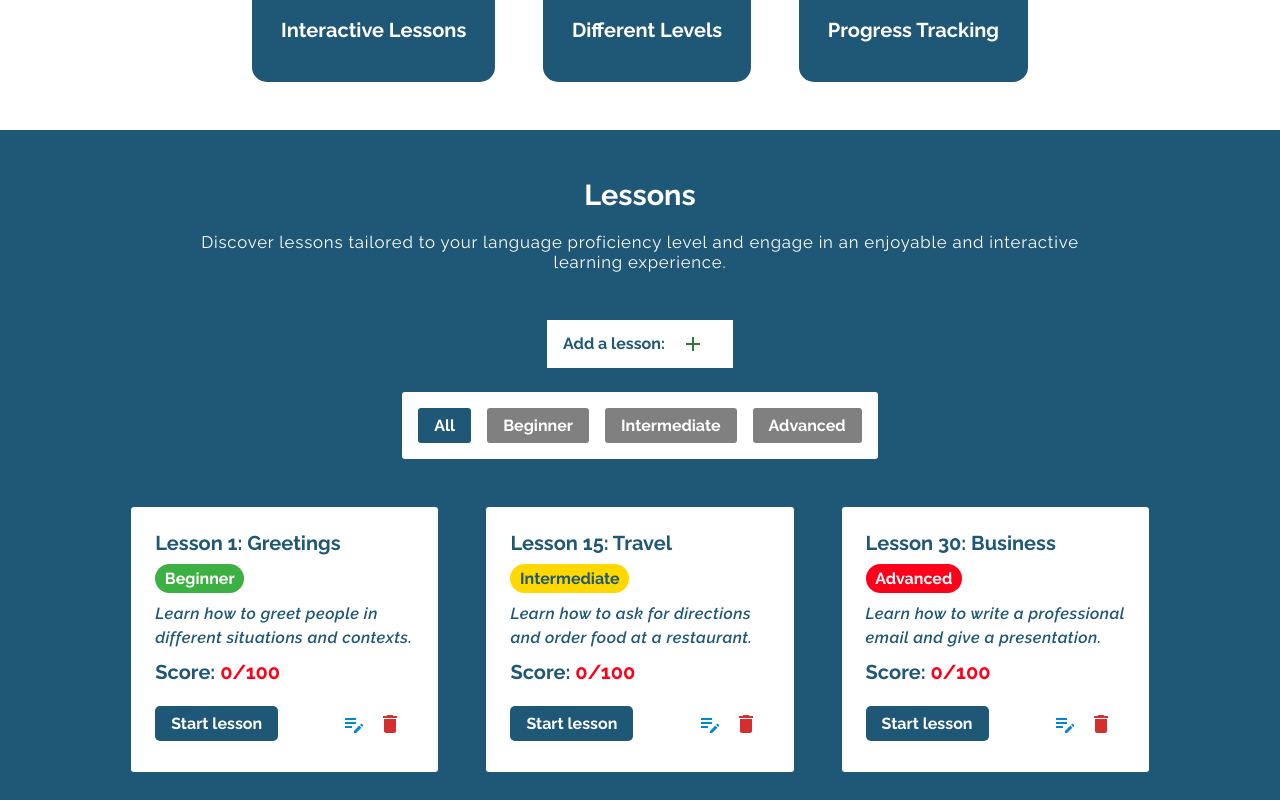
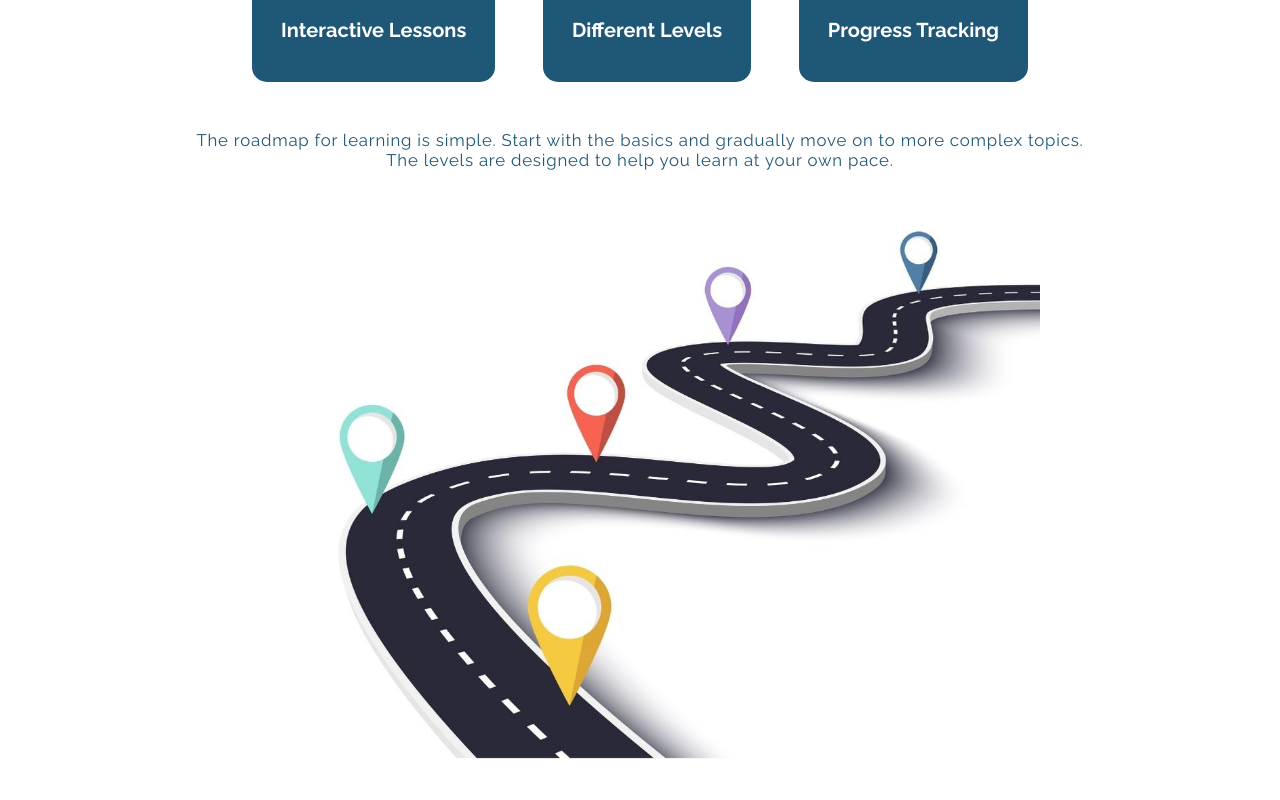
Before and after one commit to Sufferal/Marsi, a React (Create React App) app: page / in a window 1280 px wide. Shown: the part 1220-2020 px from the top of the page. Built offline with nearby package versions, Linux system fonts and the light colour scheme.

Commit message:
feat: add roadmap section (#10)

```diff
--- a/src/components/section/Features.jsx
+++ b/src/components/section/Features.jsx
@@ -3,6 +3,7 @@ import "../../css/section/Features.css";
 import icon_1 from "../../assets/img/features/idea.png";
 import icon_2 from "../../assets/img/features/level.png";
 import icon_3 from "../../assets/img/features/progress.png";
+import roadmap from "../../assets/img/features/roadmap.jpg";
 
 const Features = () => {
   const features = [
@@ -45,6 +46,15 @@ const Features = () => {
               </div>
             ))}
           </div>
+
+          <div className="roadmap">
+            <p className="section-desc">
+              The roadmap for learning is simple. Start with the basics and
+              gradually move on to more complex topics. The levels are designed
+              to help you learn at your own pace.
+            </p>
+            <img className="roadmap-img" src={roadmap} alt="Roadmap" />
+          </div>
         </div>
       </div>
     </section>
--- a/src/components/section/Navbar.jsx
+++ b/src/components/section/Navbar.jsx
@@ -30,7 +30,7 @@ const Navbar = ({ isClicked, handleChange }) => {
           <a className="navbar-link" href="#lessons" onClick={(e) => handleLinkClick(e, "lessons")}>
             Lessons
           </a>
-          <a className="navbar-link" href="#about">
+          <a className="navbar-link" href="#about" onClick={(e) => handleLinkClick(e, "about")}>
             About us
           </a>
           <a className="navbar-link" href="#contact" onClick={(e) => handleLinkClick(e, "contact")}>
--- a/src/css/section/Features.css
+++ b/src/css/section/Features.css
@@ -26,3 +26,13 @@
   color: var(--secondary-color);
   font-size: 1.25rem;
 }
+
+.roadmap {
+  text-align: center;
+  margin-top: 3rem;
+}
+
+.roadmap-img {
+  width: 800px;
+  height: auto;
+}
```
Also changed, not shown: src/assets/img/features/roadmap.jpg (added).
